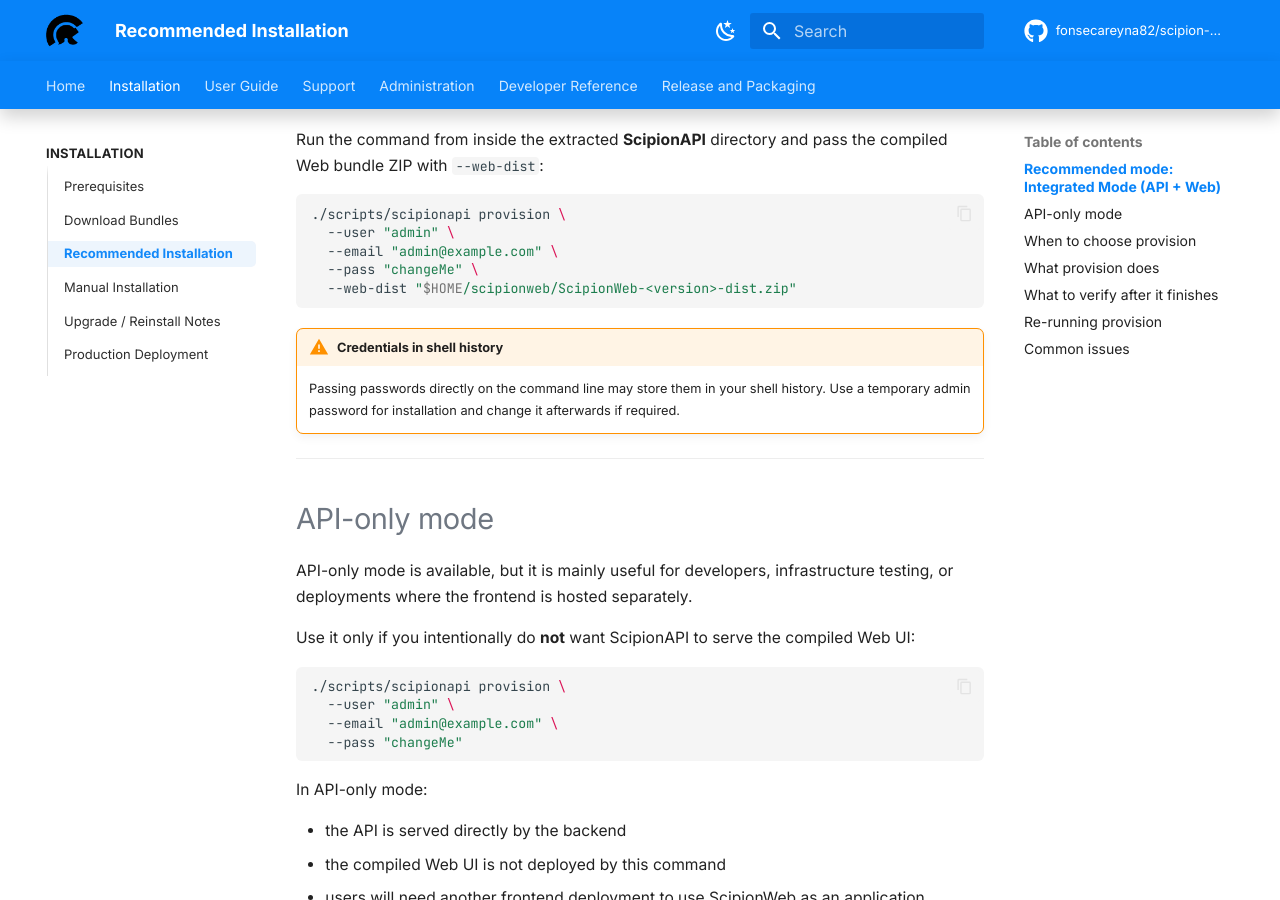
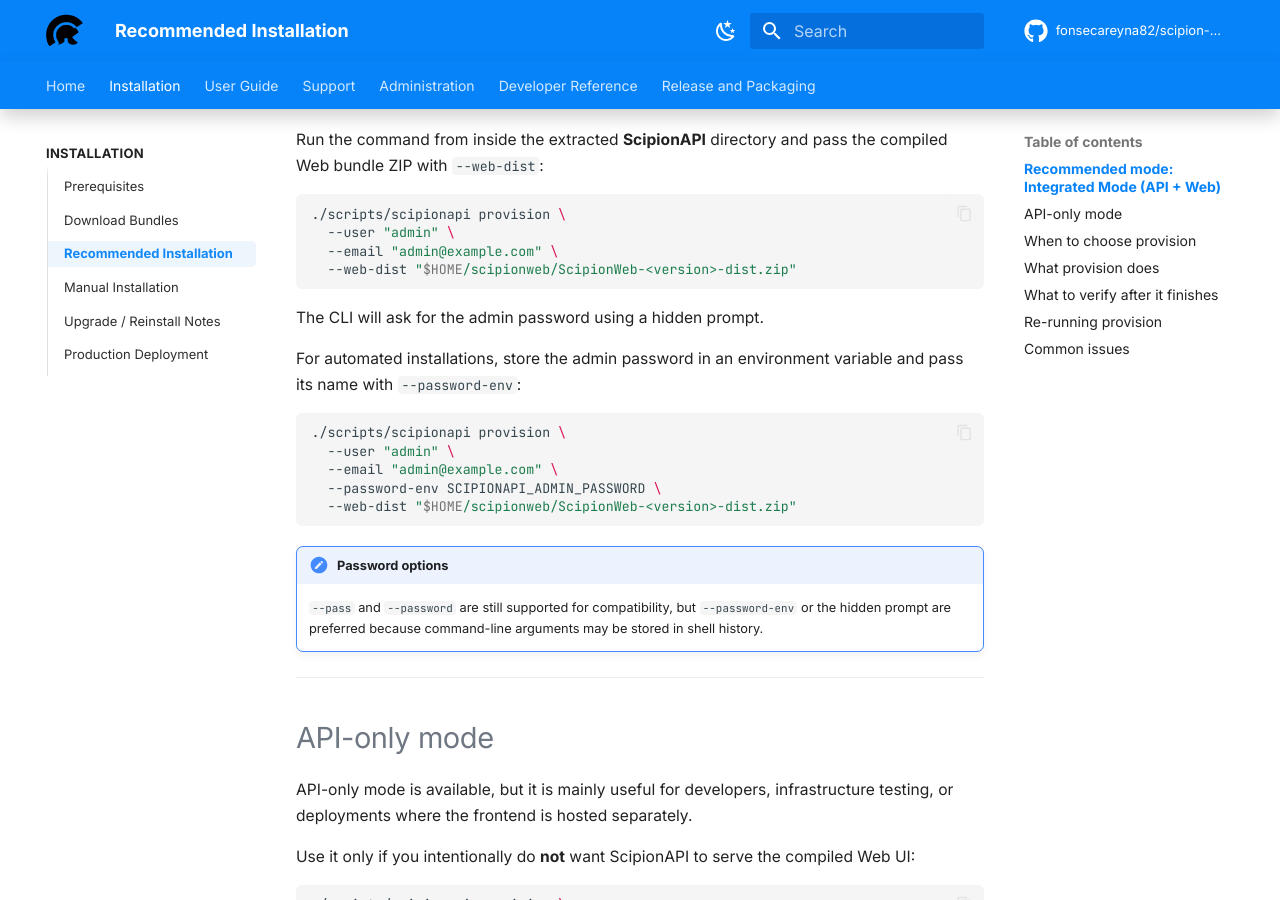
Before and after one commit to fonsecareyna82/scipion-docs, an MkDocs documentation site: the page built from docs/installation/provision.md, in a window 1280 px wide and 900 px high, scrolled down 1108 px. Built offline with MkDocs 1.6.1 and Material for MkDocs 9.7.7, drawn with Linux system fonts in a browser that asks for light colours; comment, search, counter and statistics services are not loaded; the version menu is left out; some of the changed text lies outside the part shown.

Commit message:
update recommended provision docs

````diff
--- a/docs/installation/provision.md
+++ b/docs/installation/provision.md
@@ -37,12 +37,23 @@ Run the command from inside the extracted **ScipionAPI** directory and pass the
 ./scripts/scipionapi provision \
   --user "admin" \
   --email "admin@example.com" \
-  --pass "changeMe" \
   --web-dist "$HOME/scipionweb/ScipionWeb-<version>-dist.zip"
 ```
 
-!!! warning "Credentials in shell history"
-    Passing passwords directly on the command line may store them in your shell history. Use a temporary admin password for installation and change it afterwards if required.
+The CLI will ask for the admin password using a hidden prompt.
+
+For automated installations, store the admin password in an environment variable and pass its name with `--password-env`:
+
+```bash
+./scripts/scipionapi provision \
+  --user "admin" \
+  --email "admin@example.com" \
+  --password-env SCIPIONAPI_ADMIN_PASSWORD \
+  --web-dist "$HOME/scipionweb/ScipionWeb-<version>-dist.zip"
+```
+
+!!! note "Password options"
+    `--pass` and `--password` are still supported for compatibility, but `--password-env` or the hidden prompt are preferred because command-line arguments may be stored in shell history.
 
 ---
 
@@ -55,8 +66,7 @@ Use it only if you intentionally do **not** want ScipionAPI to serve the compile
 ```bash
 ./scripts/scipionapi provision \
   --user "admin" \
-  --email "admin@example.com" \
-  --pass "changeMe"
+  --email "admin@example.com"
 ```
 
 In API-only mode:
@@ -102,6 +112,7 @@ Run these checks immediately:
 
 ```bash
 ./scripts/scipionapi status
+./scripts/scipionapi doctor --quick
 ./scripts/scipionapi logs
 curl http://localhost:8080/health
 ```
@@ -119,7 +130,7 @@ You may safely re-run `provision` in most common cases:
 
 - it does **not** recreate the Conda environment if it already exists
 - it does **not** drop existing databases
-- it updates admin credentials if needed
+- it updates admin credentials when a password is provided
 - it redeploys the Web bundle if `--web-dist` is provided again
 
 That makes it useful after a failed first attempt once prerequisites are fixed.
@@ -129,7 +140,7 @@ That makes it useful after a failed first attempt once prerequisites are fixed.
 ## Common issues
 
 !!! warning "Conda not found"
-    Ensure `conda --version` works before running `provision`.
+    Ensure `conda --version` works before running `provision`, or set `SCIPIONAPI_CONDA_EXE` to the Conda executable path.
 
 !!! warning "PostgreSQL authentication failed"
     Verify the configured database credentials match the actual PostgreSQL role and password.
@@ -142,3 +153,6 @@ That makes it useful after a failed first attempt once prerequisites are fixed.
 
 !!! warning "Port already in use"
     If port `8080` is already in use, stop the conflicting service or update your configuration before provisioning.
+
+!!! tip "Use doctor for diagnostics"
+    Run `./scripts/scipionapi doctor` to inspect Conda, `.env`, PostgreSQL, Redis, imports, runtime PID files, and Web deployment state.
````
